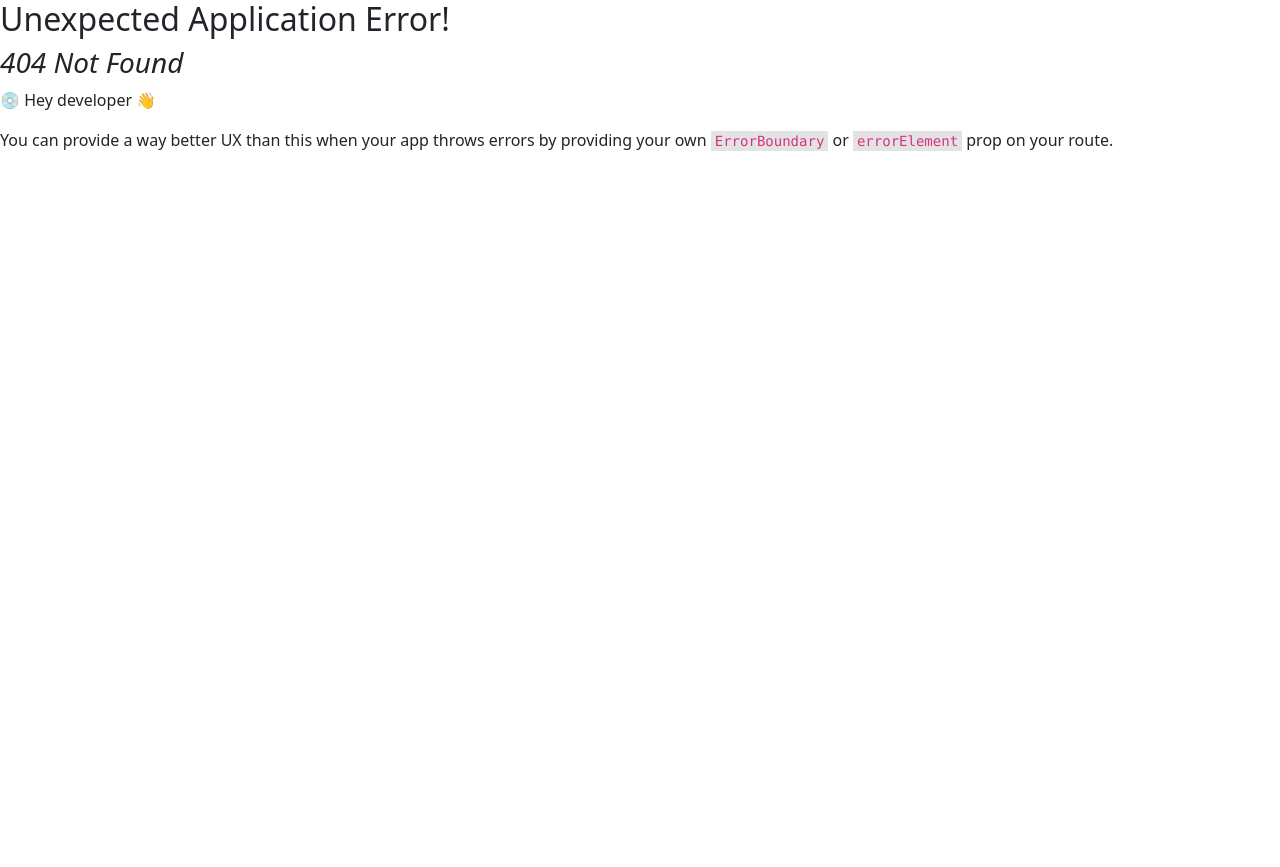
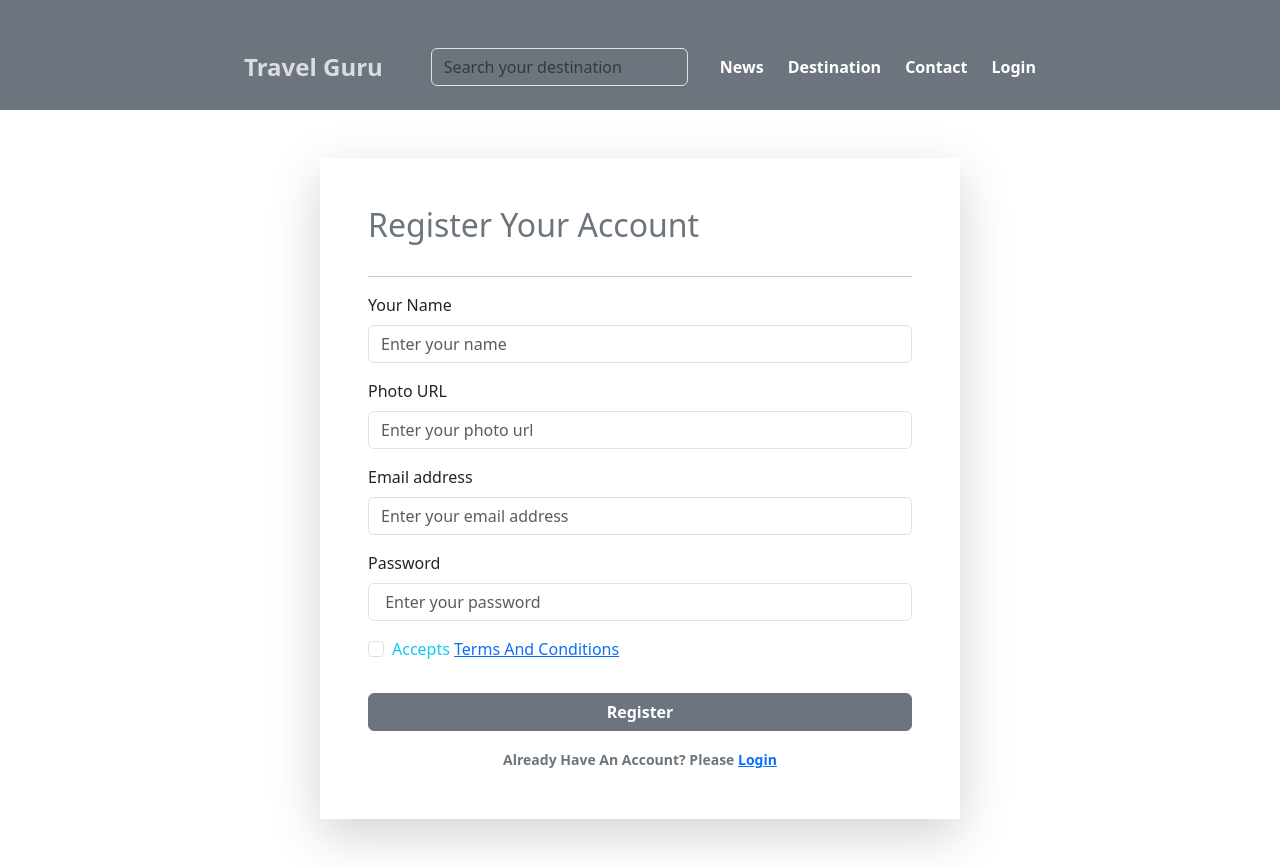
Before and after one commit to MAINULIS/travel-guru, a React (Vite) app: page /register in a window 1280 px wide. Before the commit this address had no page. Before the commit the page ends 800 px from the top, so only its background shows below. Built offline with nearby package versions, Linux system fonts and the light colour scheme.

Commit message:
login & register form added

```diff
--- a/src/App.jsx
+++ b/src/App.jsx
@@ -1,15 +1,10 @@
 import React from 'react';
-import Header from './components/Header';
 import { Outlet } from 'react-router-dom';
-import hero from '../src/assets/hero.jpg'
 
 const App = () => {
-  let backgroundPik = {
-    backgroundImage: `url(${hero})`
- }
+
   return (
-    <div style={backgroundPik}>
-       <Header />
+    <div >
        <Outlet />
     </div>
   );
--- a/src/components/Header.jsx
+++ b/src/components/Header.jsx
@@ -21,10 +21,10 @@ const Header = () => {
                                 />
 
                             </Form>
-                            <Link className='text-decoration-none ms-4 text-white' to='/'>home</Link>
+                            <Link className='text-decoration-none ms-4 text-white' to='/'>News</Link>
                             <Link className='text-decoration-none ms-4 text-white' to='/'>Destination</Link>
                             <Link className='text-decoration-none ms-4 text-white' to='/'>Contact</Link>
-                            <Link className='text-decoration-none ms-4 text-white' to='/'>Login</Link>
+                            <Link className='text-decoration-none ms-4 text-white' to='/login'>Login</Link>
 
                         </Nav>
 
--- a/src/components/Home/Cards/CardDetails.jsx
+++ b/src/components/Home/Cards/CardDetails.jsx
@@ -1,10 +1,40 @@
 import React from 'react';
+import { Button, Container, Form } from 'react-bootstrap';
+import { Link, useLoaderData } from 'react-router-dom';
 
 const CardDetails = () => {
+    const details = useLoaderData();
+    const { _id, destination, description, date } = details;
     return (
-        <div>
+        <Container style={{ marginTop: 200 }} className='pb-5'>
+            <div className='d-flex'>
+                <div className='p-4 secondary'>
+                    <h3>{destination} </h3>
+                    <p>{description}</p>
+                    <Link to='/'>Back Home</Link>
+                </div>
+                <div>
+                    <Form className='bg-white p-2 shadow-lg'>
+                        <Form.Group className="mb-3" controlId="formBasicEmail">
+                            <Form.Label>Origin</Form.Label>
+                            <Form.Control type="text" name='place' placeholder="Dhaka" />
+                        </Form.Group>
 
-        </div>
+                        <Form.Group className="mb-3" controlId="formBasicPassword">
+                            <Form.Label>destination</Form.Label>
+                            <Form.Control type="text" name='place' placeholder={`${destination}`} />
+                        </Form.Group>
+                        <Form.Group className="mb-3 text-info " controlId="formBasicCheckbox">
+                            <Form.Check type="checkbox" label="Remember email & password" />
+                        </Form.Group>
+
+                        <Button variant="warning w-100 my-3 fw-bold" type="submit">
+                           Start Book Now
+                        </Button>
+                    </Form>
+                </div>
+            </div>
+        </Container>
     );
 };
 
--- a/src/components/Home/Cards/Cards.jsx
+++ b/src/components/Home/Cards/Cards.jsx
@@ -1,19 +1,20 @@
 import React from 'react';
-import { Card } from 'react-bootstrap';
+import { Button, Card } from 'react-bootstrap';
+import { Link } from 'react-router-dom';
 
 
 
 const Cards = ({ card }) => {
   const { _id, destination, image, description, date } = card;
   return (
-
-    <Card style={{ width: '18rem', }} className='position-relative '>
+     <Card style={{ width: '18rem', }} className='position-relative '>
       <Card.Img className='h-100' variant="top" src={image} />
-      <Card.Body style={{ bottom: 10, left: 0 }} className='position-absolute text-white'>
+      <Card.Body style={{ bottom: 10, left: 0 }} className='position-absolute text-white mb-2'>
         <Card.Title >{destination}</Card.Title>
       </Card.Body>
+
+      <Link  to={`/card/${_id}`}><Button className='bg-success w-100'>Book Now</Button> </Link>
     </Card>
-
   );
 };
 
--- a/src/components/Home/Home/Home.jsx
+++ b/src/components/Home/Home/Home.jsx
@@ -3,16 +3,24 @@ import { useLoaderData } from 'react-router-dom';
 import Cards from '../Cards/Cards';
 import Marquee from "react-fast-marquee";
 import { Container } from 'react-bootstrap';
+import hero from '../../../assets/travel.jpg'
+import Header from '../../Header';
 
 
 const Home = () => {
     const cardData = useLoaderData();
-    console.log(cardData);
+    console.log(cardData)
+    let backgroundPik = {
+        backgroundImage: `url(${hero})`
+     };
+
     return (
-       <Container>
-        <div>
-
-        </div>
+       <div style={backgroundPik}>
+        <Header />
+        <Container style={{marginTop:200}}>
+        <div className='fs-4 text-warning fw-semibold'>
+        Bangladesh's natural beauty, from the Sundarbans mangrove forests to the serene tea gardens of Sylhet, offers a diverse landscape of lush greenery, pristine beaches, and unique ecosystems that will leave you awe-inspired.
+       </div>
         <Marquee pauseOnClick>
         <div className='d-flex gap-4 pb-4' style={{marginTop:250}}>
            {
@@ -25,6 +33,7 @@ const Home = () => {
         </div>
         </Marquee>
        </Container>
+       </div>
     );
 };
 
--- /dev/null
+++ b/src/components/layout/LoginLayout.jsx
@@ -0,0 +1,18 @@
+import React from 'react';
+
+import { Outlet } from 'react-router-dom';
+import Header from '../Header';
+
+
+const LoginLayout = () => {
+    return (
+        <div >
+            <div className='bg-secondary pb-3'>
+            <Header></Header>
+            </div>
+            <Outlet></Outlet>
+        </div>
+    );
+};
+
+export default LoginLayout;
--- a/src/routes/Login.jsx
+++ b/src/routes/Login.jsx
@@ -1,10 +1,42 @@
 import React from 'react';
+import { Button, Container, Form } from 'react-bootstrap';
+import { Link } from 'react-router-dom';
 
 const Login = () => {
     return (
-        <div>
-            this is login section
-        </div>
+        <Container className='mx-auto w-50 m-5 bg-white shadow-lg  p-5'>
+            <Form >
+                <h2 className='text-secondary pb-3 mx-auto'>Login Your Account</h2> <hr />
+                <Form.Group className="mb-3" controlId="formBasicEmail">
+                    <Form.Label>Email address</Form.Label>
+                    <Form.Control type="email" name='email' placeholder="Enter your email address" required />
+                </Form.Group>
+
+                <Form.Group className="mb-3" controlId="formBasicPassword">
+                    <Form.Label>Password</Form.Label>
+                    <Form.Control type="password" name='password' placeholder=" Enter your password" required />
+                </Form.Group>
+                <Form.Group className="mb-3 text-info " controlId="formBasicCheckbox">
+                    <Form.Check type="checkbox" label="Remember email & password" />
+                </Form.Group>
+                <div className='text-center'>
+                    <Form.Text className="text-success">
+
+                    </Form.Text>
+                    <Form.Text className="text-danger ">
+
+                    </Form.Text>
+                </div>
+                <Button variant="secondary w-100 my-3 fw-bold" type="submit">
+                    Login
+                </Button>
+                <div className='text-center'>
+                    <Form.Text className="text-secondary fw-semibold ">
+                        Don't Have An Account? Please <Link to='/register'>Register</Link>
+                    </Form.Text>
+                </div>
+            </Form>
+        </Container>
     );
 };
 
--- /dev/null
+++ b/src/routes/Register.jsx
@@ -0,0 +1,56 @@
+import React from 'react';
+import { Button, Container, Form } from 'react-bootstrap';
+import { Link } from 'react-router-dom';
+
+const Register = () => {
+    return (
+        <Container className='mx-auto w-50 m-5 shadow-lg p-5 '>
+        <Form >
+            <h2 className='text-secondary pb-3'>Register Your Account</h2> <hr />
+            <Form.Group className="mb-3" controlId="formBasicName">
+                <Form.Label>Your Name</Form.Label>
+                <Form.Control type="text" name='name' placeholder="Enter your name" required />
+            </Form.Group>
+            <Form.Group className="mb-3" controlId="formBasicUrl">
+                <Form.Label>Photo URL</Form.Label>
+                <Form.Control type="text" name='photo' placeholder="Enter your photo url" />
+            </Form.Group>
+            <Form.Group className="mb-3" controlId="formBasicEmail">
+                <Form.Label>Email address</Form.Label>
+                <Form.Control type="email" name='email' placeholder="Enter your email address" required />
+            </Form.Group>
+
+            <Form.Group className="mb-3" controlId="formBasicPassword">
+                <Form.Label>Password</Form.Label>
+                <Form.Control type="password" name='password' placeholder=" Enter your password" required />
+            </Form.Group>
+            <Form.Group className="mb-3 text-info" controlId="formBasicCheckbox">
+                <Form.Check
+                 type="checkbox"
+                 name='accept'
+                  label={<>Accepts <Link to="/terms">Terms And Conditions</Link></>} />
+            </Form.Group>
+
+           <div className='text-center'>
+           <Form.Text className="text-success">
+
+            </Form.Text>
+            <Form.Text className="text-danger">
+
+            </Form.Text>
+           </div>
+            <Button variant="secondary w-100 my-3 fw-bold" type="submit">
+                Register
+            </Button>
+
+            <div className='text-center'>
+            <Form.Text className="text-secondary fw-semibold ">
+             Already Have An Account? Please <Link to='/login'>Login</Link>
+            </Form.Text>
+            </div>
+        </Form>
+    </Container>
+    );
+};
+
+export default Register;
--- a/src/routes/Route.jsx
+++ b/src/routes/Route.jsx
@@ -3,26 +3,46 @@ import Login from "./Login";
 import App from "../App";
 import Home from "../components/Home/Home/Home";
 import Cards from "../components/Home/Cards/Cards";
+import CardDetails from "../components/Home/Cards/CardDetails";
+import LoginLayout from "../components/layout/LoginLayout";
+import Register from "./Register";
 
 
 const router = createBrowserRouter([
     {
-        path:'/',
-        element:<App />,
-        children:[
+        path: '/',
+        element: <App />,
+        children: [
             {
-                path:'/',
-                element:<Home />,
-                loader: ()=>fetch('http://localhost:5000/cards')
+                path: '/',
+                element: <Home />,
+                loader: () => fetch('http://localhost:5000/cards')
 
             },
+            {
+                path: '/card/:id',
+                element: <CardDetails />,
+                loader: ({ params }) => fetch(`http://localhost:5000/cards/${params.id}`)
+            },
 
+
+
+        ]
+    },
+    {
+        path:'/',
+        element:<LoginLayout />,
+        children:[
             {
                 path:'login',
                 element:<Login />
+            },
+            {
+                path:'register',
+                element:<Register />
             }
         ]
-    }
+    },
 ]);
 
 export default router;
```
Also changed, not shown: src/components/Booking.jsx (added, +11 -0 lines), src/assets/travel.jpg (added).
